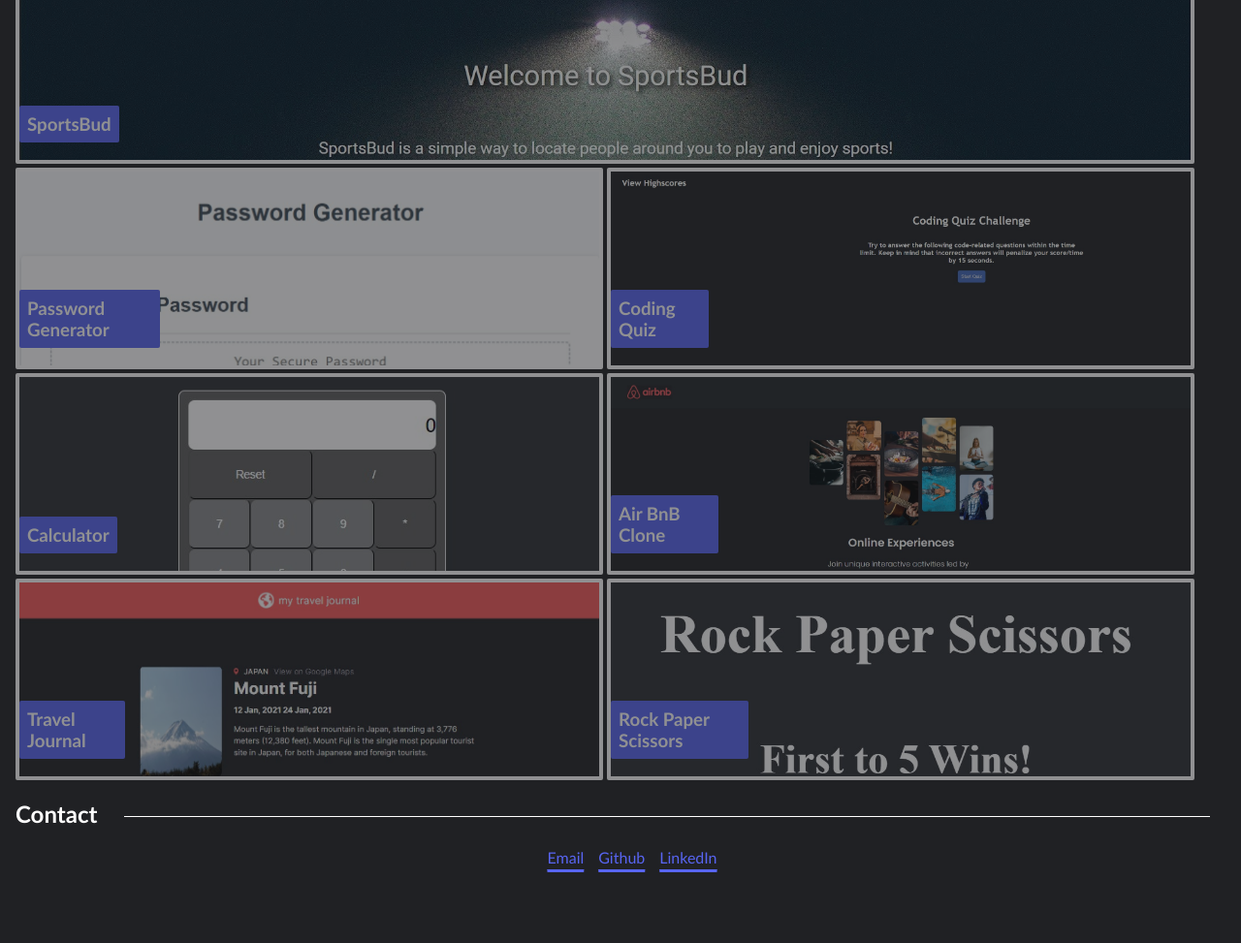
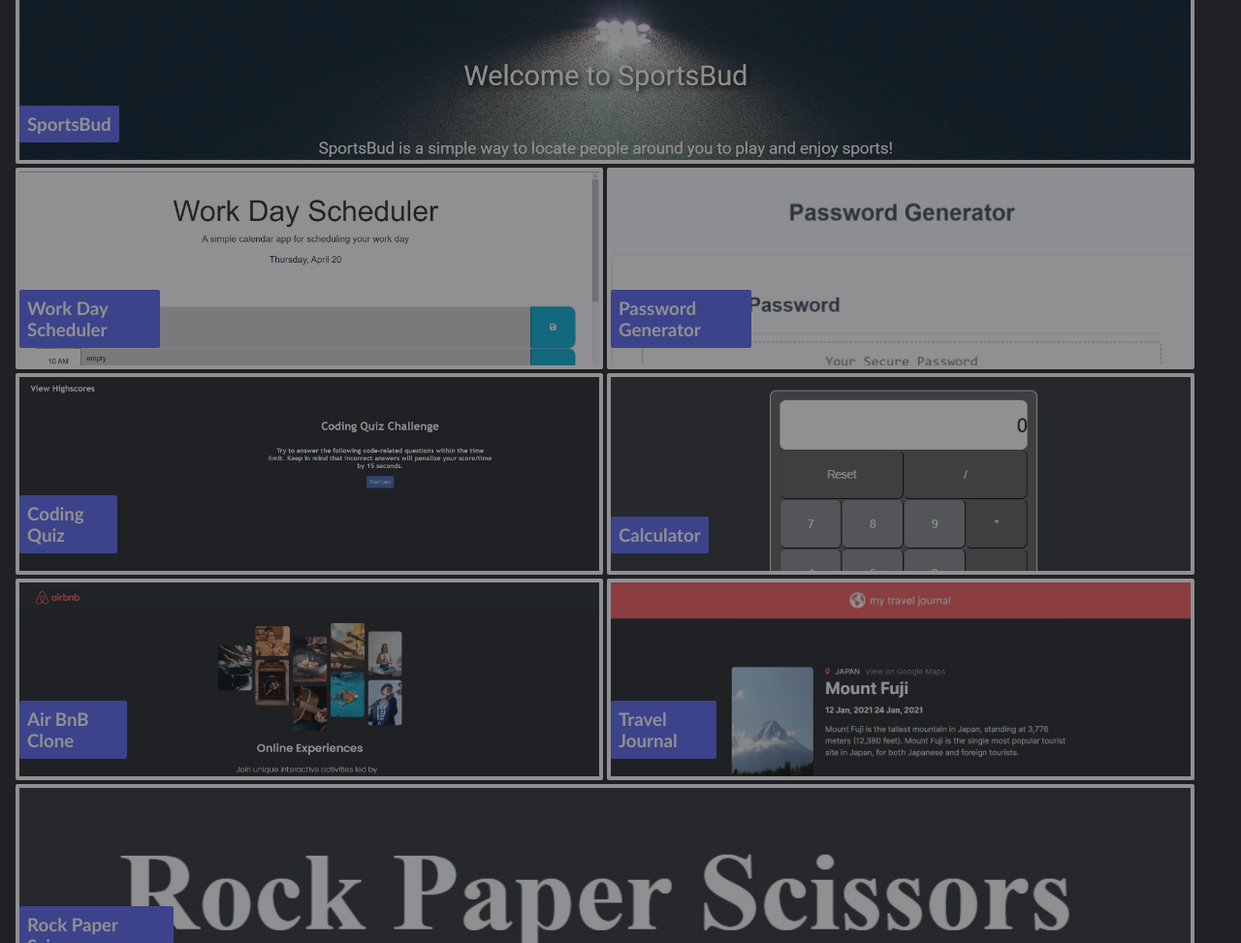
Before and after one commit to DiegoABorjas/02-portfolio, a plain HTML site: page index.html in a window 1280 px wide. Shown: the part 926-1899 px from the top of the page at 97% size. Before the commit the page ends 1836 px from the top, so only its background shows below. Drawn offline with Linux system fonts and the light colour scheme.

Commit message:
added new project to list

```diff
--- a/assets/css/style.css
+++ b/assets/css/style.css
@@ -178,8 +178,13 @@ main h2::after {
     opacity: 0.5;
 }
 
+#scheduler {
+    background-image: url(../images/scheduler.jpg);
+    opacity: 0.5;
+}
+
 /* opacity change on image hover */
-#main-project:hover, #quiz:hover, #calc-project:hover, #airbnb:hover, #travel:hover, #rockpaper:hover, #password:hover{
+#main-project:hover, #quiz:hover, #scheduler:hover, #calc-project:hover, #airbnb:hover, #travel:hover, #rockpaper:hover, #password:hover{
     opacity: 1;
 }
 
--- a/index.html
+++ b/index.html
@@ -45,6 +45,10 @@
                     <h3>SportsBud</h3>
                     <a href="https://github.com/DiegoABorjas/SportsBud" target="_blank" rel="noopener noreferrer"></a>
                 </section>
+                <section class="project" id="scheduler">
+                    <h3>Work Day Scheduler</h3>
+                    <a href="https://diegoaborjas.github.io/05-work-day-scheduler/" target="_blank" rel="noopener noreferrer"></a>
+                </section>
                 <section class="project" id="password">
                     <h3>Password Generator</h3>
                     <a href="https://diegoaborjas.github.io/03-password-generator/" target="_blank" rel="noopener noreferrer"></a>
```
Also changed, not shown: assets/images/scheduler.jpg (added).
